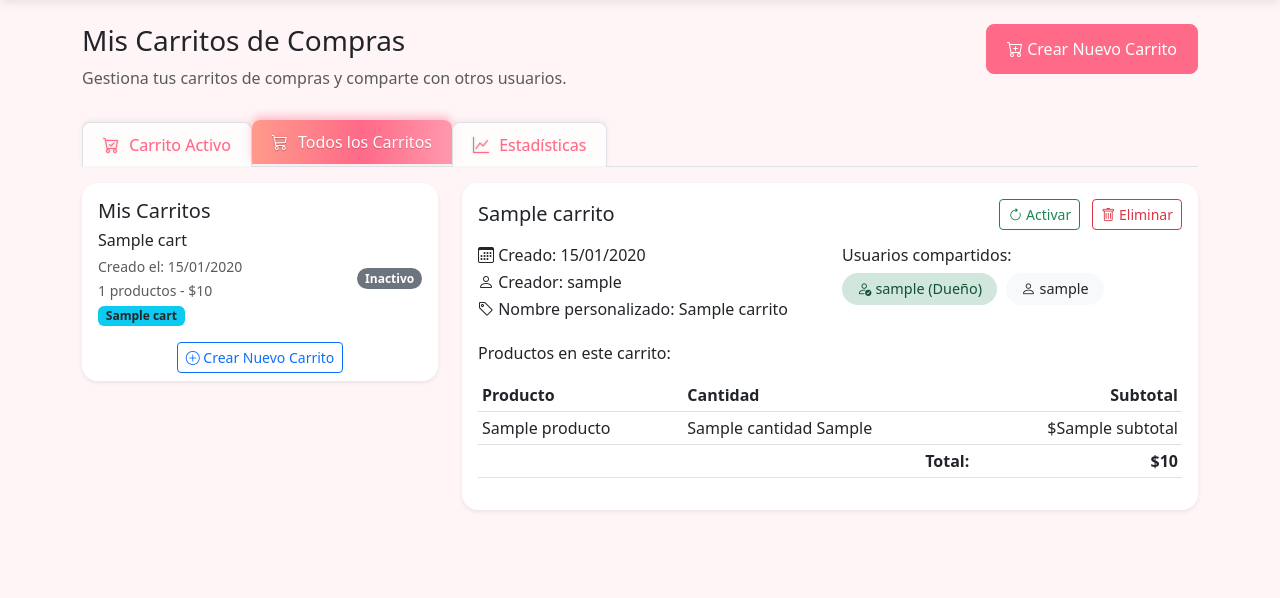
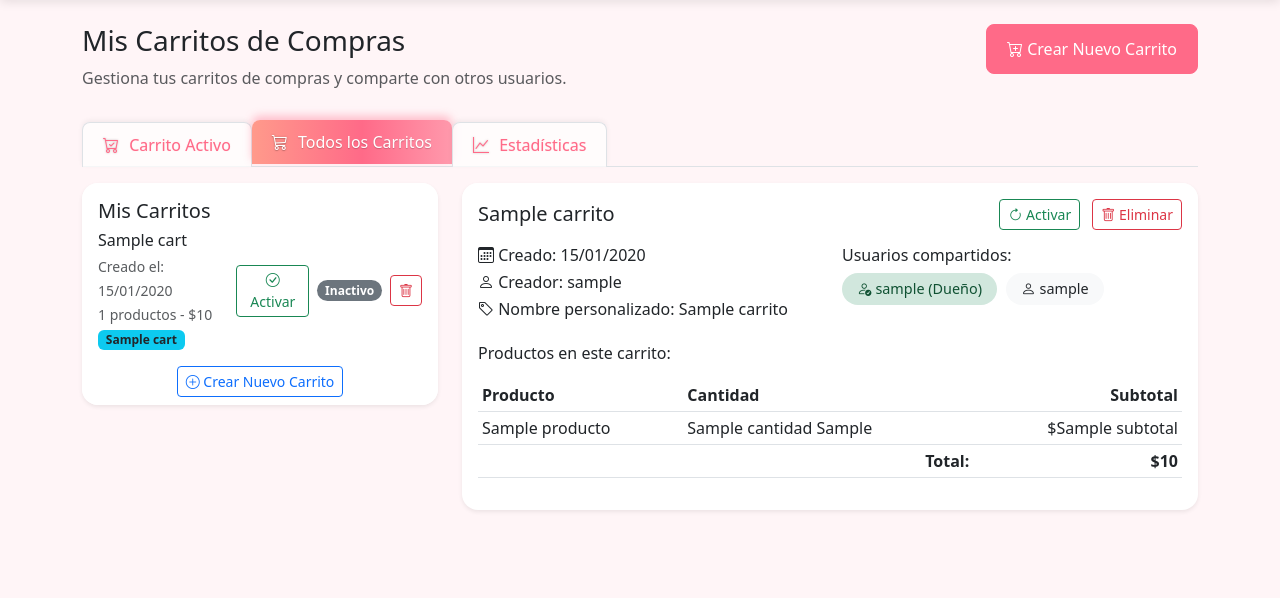
Before and after one commit to FjReinoso/CarritoScout, a Django app: template carrito/templates/carrito/carrito.html in a window 1280 px wide, after a click on "Todos los Carritos". Shown: the part 58-656 px from the top of the page. Run offline with Django 5.2, Linux system fonts and the light colour scheme; the template is opened without the code that fills it: most values are stand-ins (such as "Sample title", 1, 10 or a date in 2020); grey boxes marked "Sample" are stand-in pictures.

Commit message:
Añadir boton eliminar carrito, cambio entre carritos activos

```diff
--- a/carrito/templates/carrito/carrito.html
+++ b/carrito/templates/carrito/carrito.html
@@ -246,7 +246,7 @@
 
                     <!-- Acciones adicionales del carrito -->
                     <div class="d-grid gap-2">
-                        <button class="btn btn-outline-danger" data-bs-toggle="modal" data-bs-target="#deleteCartModal">
+                        <button type="button" class="btn btn-outline-danger eliminar-carrito-btn" data-bs-toggle="modal" data-bs-target="#deleteCartModal" data-carrito-id="{{ carrito.id_carrito }}">
                             <i class="bi bi-trash"></i> Eliminar este carrito
                         </button>
                     </div>
@@ -263,11 +263,11 @@
                     <div class="card-header bg-white">
                         <h5 class="mb-0">Mis Carritos</h5>
                     </div>
-                    <div class="list-group list-group-flush">
-                        {% if todos_carritos.count > 0 %}
+                    <div class="list-group list-group-flush">                        {% if todos_carritos.count > 0 %}
                             {% for cart in todos_carritos %}
-                            <a href="#" class="list-group-item list-group-item-action cart-list-item {% if cart.activo %}active{% endif %} d-flex justify-content-between align-items-center" data-cart-id="{{ cart.id_carrito }}">
-                                <div>
+                            <div class="list-group-item cart-list-item {% if cart.activo %}active{% endif %}" data-cart-id="{{ cart.id_carrito }}">
+                                <div class="d-flex justify-content-between align-items-center">
+                                    <div class="flex-grow-1">
                                         <h6 class="mb-1">{{ cart.nombre_display }}</h6>
                                         <small class="text-muted">Creado el: {{ cart.fecha_creacion|date:"d/m/Y" }}</small>
                                         <br><small class="text-muted">{{ cart.total_productos }} productos - ${{ cart.precio_total }}</small>
@@ -275,12 +275,21 @@
                                         <br><small class="badge bg-info text-dark">{{ cart.nombre }}</small>
                                         {% endif %}
                                     </div>
+                                    <div class="d-flex align-items-center gap-2">
                                         {% if cart.activo %}
                                             <span class="badge bg-success rounded-pill">Activo</span>
                                         {% else %}
+                                            <button class="btn btn-sm btn-outline-success activar-carrito-btn" data-carrito-id="{{ cart.id_carrito }}" title="Activar este carrito">
+                                                <i class="bi bi-check-circle"></i> Activar
+                                            </button>
                                             <span class="badge bg-secondary rounded-pill">Inactivo</span>
                                         {% endif %}
-                            </a>
+                                        <button class="btn btn-sm btn-outline-danger eliminar-carrito-btn" data-bs-toggle="modal" data-bs-target="#deleteCartModal" data-carrito-id="{{ cart.id_carrito }}" title="Eliminar carrito">
+                                            <i class="bi bi-trash"></i>
+                                        </button>
+                                    </div>
+                                </div>
+                            </div>
                             {% endfor %}
                         {% else %}
                             <div class="list-group-item text-center py-4">
--- a/carrito/views.py
+++ b/carrito/views.py
@@ -40,6 +40,8 @@ def crear_carrito(request):
             'status': 'success',
             'message': mensaje,
             'carrito_id': carrito.id_carrito,
+            'cart_name': carrito.nombre_display,
+            'cart_count': carrito.total_productos,
             'redirect_url': reverse('carrito:ver_carrito') if activo else None
         })
 
@@ -111,7 +113,9 @@ def activar_carrito(request):
 
         return JsonResponse({
             'status': 'success',
-            'message': f'Carrito {carrito.nombre_display} activado correctamente'
+            'message': f'Carrito {carrito.nombre_display} activado correctamente',
+            'cart_name': carrito.nombre_display,
+            'cart_count': carrito.total_productos
         })
 
     except Exception as e:
--- a/static/css/carrito.css
+++ b/static/css/carrito.css
@@ -168,15 +168,21 @@
 .cart-list-item {
     border-left: 4px solid transparent;
     transition: all 0.3s ease;
+    cursor: pointer;
 }
 
 .cart-list-item:hover {
-    border-left-color: #FF6A88;
+    background-color: #f8f9fa;
 }
 
 .cart-list-item.active {
-    border-left-color: #FF6A88;
-    background-color: #fff2f4;
+    background-color: #e8f5e8;
+    border-left: 4px solid #28a745;
+}
+
+.cart-list-item.selected {
+    background-color: #fff3cd;
+    border-left: 4px solid #ffc107;
 }
 
 /* Estilos para categorías */
@@ -277,3 +283,38 @@
     background: linear-gradient(90deg, #FF9A8B 0%, #FF6A88 55%, #FF99AC 100%);
     box-shadow: 0 -4px 8px rgba(255, 153, 172, 0.5);
 }
+
+/* Estilos para los botones de gestión de carritos */
+.activar-carrito-btn {
+    transition: all 0.2s ease;
+    font-size: 0.875rem;
+}
+
+.activar-carrito-btn:hover {
+    transform: translateY(-1px);
+    box-shadow: 0 2px 4px rgba(40, 167, 69, 0.3);
+}
+
+.eliminar-carrito-btn {
+    transition: all 0.2s ease;
+    font-size: 0.875rem;
+}
+
+.eliminar-carrito-btn:hover {
+    transform: translateY(-1px);
+    box-shadow: 0 2px 4px rgba(220, 53, 69, 0.3);
+}
+
+/* Responsive para botones pequeños */
+@media (max-width: 768px) {
+    .activar-carrito-btn,
+    .eliminar-carrito-btn {
+        font-size: 0.75rem;
+        padding: 0.25rem 0.5rem;
+    }
+
+    .activar-carrito-btn i,
+    .eliminar-carrito-btn i {
+        margin-right: 0.25rem;
+    }
+}
--- a/static/js/carrito.js
+++ b/static/js/carrito.js
@@ -24,9 +24,7 @@ class CarritoManager {
                 this.djangoData = {};
             }
         }
-    }
-
-    setupEventListeners() {
+    }    setupEventListeners() {
         // Event listeners para carrito activo (solo si existe)
         if (this.djangoData.hasActiveCart) {
             this.setupCartItemListeners();
@@ -37,6 +35,7 @@ class CarritoManager {
         // Event listeners generales
         this.setupCartManagementListeners();
         this.setupModalListeners();
+        this.setupCartSelectorListeners(); // Nueva funcionalidad para seleccionar carritos
     }
 
     setupCartItemListeners() {
@@ -140,21 +139,27 @@ class CarritoManager {
                 }
             });
         });
-    }
-
-    setupCartManagementListeners() {
+    }    setupCartManagementListeners() {
         // Botones de activar carrito
         document.querySelectorAll('.activar-carrito-btn').forEach(btn => {
             btn.addEventListener('click', (e) => {
-                const carritoId = e.target.dataset.carritoId;
-                this.activateCart(carritoId);
+                e.preventDefault();
+                e.stopPropagation();
+                const carritoId = btn.dataset.carritoId;
+
+                // Confirmar la activación del carrito
+                if (confirm('¿Deseas activar este carrito? El carrito activo actual se desactivará.')) {
+                    this.activateCart(carritoId);
+                }
             });
         });
 
         // Botones de eliminar carrito
         document.querySelectorAll('.eliminar-carrito-btn').forEach(btn => {
             btn.addEventListener('click', (e) => {
-                const carritoId = e.target.dataset.carritoId;
+                e.preventDefault();
+                e.stopPropagation();
+                const carritoId = btn.dataset.carritoId;
                 this.showDeleteCartModal(carritoId);
             });
         });
@@ -174,9 +179,7 @@ class CarritoManager {
                 this.deleteCart();
             });
         }
-    }
-
-    setupModalListeners() {
+    }setupModalListeners() {
         const createCartModal = document.getElementById('createCartModal');
         if (createCartModal) {
             createCartModal.addEventListener('hidden.bs.modal', () => {
@@ -184,6 +187,25 @@ class CarritoManager {
                 document.getElementById('setAsActive').checked = false;
             });
         }
+    }    setupCartSelectorListeners() {
+        // Los carritos ahora solo se activan mediante botones específicos
+        // Esta función puede ser usada para futuras funcionalidades de selección visual
+        document.querySelectorAll('.cart-list-item').forEach(item => {
+            item.addEventListener('click', (e) => {
+                // Prevenir que los clics en botones activen esta función
+                if (e.target.closest('button')) {
+                    return;
+                }
+
+                // Resaltar visualmente el carrito seleccionado (opcional)
+                document.querySelectorAll('.cart-list-item').forEach(el => {
+                    el.classList.remove('selected');
+                });
+                item.classList.add('selected');
+
+                console.log('Cart selected for viewing:', item.dataset.cartId);
+            });
+        });
     }
 
     // === MÉTODOS DE API ===
@@ -366,9 +388,7 @@ class CarritoManager {
             this.showNotification('Error al enviar la invitación', 'danger');
             console.error('Error:', error);
         }
-    }
-
-    async activateCart(carritoId) {
+    }    async activateCart(carritoId) {
         this.showNotification('Activando carrito...', 'info');
 
         try {
@@ -387,11 +407,22 @@ class CarritoManager {
                 this.showNotification(data.message, 'success');
 
                 // Actualizar información del carrito en la navbar
-                if (typeof updateCartInfo === 'function') {
-                    updateCartInfo(data.cart_count, data.cart_name);
+                this.updateCartName(data.cart_name);
+
+                // Actualizar la interfaz local sin recargar toda la página
+                this.updateCartSelection(carritoId);
+
+                // Actualizar el objeto djangoData para reflejar el nuevo carrito activo
+                this.djangoData.hasActiveCart = true;
+                this.djangoData.cartId = carritoId;
+
+                // Solo recargar si estamos en la pestaña del carrito activo para ver los productos
+                const activeTab = document.querySelector('#active-cart-tab');
+                if (activeTab && activeTab.classList.contains('active')) {
+                    setTimeout(() => {
+                        location.reload();
+                    }, 1000);
                 }
-
-                location.reload();
             } else {
                 this.showNotification(data.message, 'danger');
             }
@@ -533,9 +564,7 @@ class CarritoManager {
                 }, 500);
             }
         }, 5000);
-    }
-
-    getIconForType(type) {
+    }    getIconForType(type) {
         const icons = {
             'success': 'check-circle',
             'danger': 'x-circle',
@@ -544,6 +573,67 @@ class CarritoManager {
         };
         return icons[type] || 'info-circle';
     }
+
+    // Nuevo método para actualizar el nombre del carrito en la navbar
+    updateCartName(name) {
+        const cartNameEl = document.getElementById('cart-name');
+        if (cartNameEl) {
+            cartNameEl.textContent = name || 'Sin carrito';
+        }
+    }    // Nuevo método para actualizar la selección visual de carritos
+    updateCartSelection(activeCarritoId) {
+        // Remover la clase active de todos los carritos y actualizar botones
+        document.querySelectorAll('.cart-list-item').forEach(item => {
+            const cartId = item.dataset.cartId;
+            const badge = item.querySelector('.badge');
+            const activateBtn = item.querySelector('.activar-carrito-btn');
+
+            if (cartId === activeCarritoId) {
+                // Este es el carrito que se acaba de activar
+                item.classList.add('active');
+                if (badge) {
+                    badge.textContent = 'Activo';
+                    badge.className = 'badge bg-success rounded-pill';
+                }
+                // Ocultar el botón de activar y mostrar solo el badge
+                if (activateBtn) {
+                    activateBtn.style.display = 'none';
+                }
+            } else {
+                // Otros carritos se vuelven inactivos
+                item.classList.remove('active');
+                if (badge) {
+                    badge.textContent = 'Inactivo';
+                    badge.className = 'badge bg-secondary rounded-pill';
+                }
+                // Mostrar el botón de activar
+                if (activateBtn) {
+                    activateBtn.style.display = 'inline-block';
+                } else {
+                    // Si no existe el botón, crear uno nuevo
+                    const buttonContainer = item.querySelector('.d-flex.align-items-center.gap-2');
+                    if (buttonContainer && !buttonContainer.querySelector('.activar-carrito-btn')) {
+                        const newActivateBtn = document.createElement('button');
+                        newActivateBtn.className = 'btn btn-sm btn-outline-success activar-carrito-btn';
+                        newActivateBtn.dataset.carritoId = cartId;
+                        newActivateBtn.title = 'Activar este carrito';
+                        newActivateBtn.innerHTML = '<i class="bi bi-check-circle"></i> Activar';
+
+                        // Agregar event listener al nuevo botón
+                        newActivateBtn.addEventListener('click', (e) => {
+                            e.preventDefault();
+                            e.stopPropagation();
+                            if (confirm('¿Deseas activar este carrito? El carrito activo actual se desactivará.')) {
+                                this.activateCart(cartId);
+                            }
+                        });
+
+                        buttonContainer.insertBefore(newActivateBtn, badge);
+                    }
+                }
+            }
+        });
+    }
 }
 
 // Inicializar la aplicación
```
Also changed, not shown: _documentacion/comandos.md (+9 -0 lines). Lines whose indentation alone changed are shown as unchanged.
